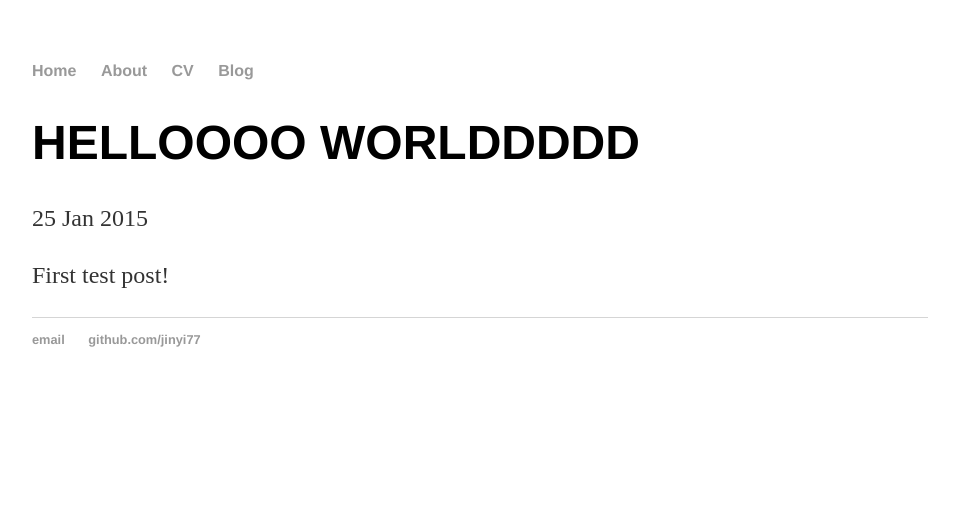
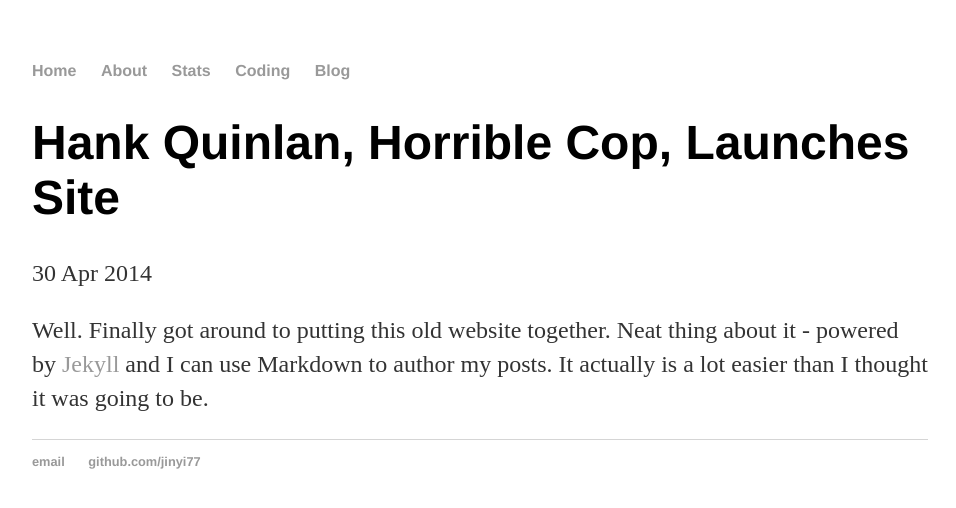
Before and after one commit to Jinyi77/Jinyi77.github.io, a Jekyll site: the page built from _posts/2014-04-30-hank-quinlan-site-launched.md, in a window 1280 px wide. Shown: the top 508 px of the page, without its empty margins (160-1116 px from the left). Built offline with Jekyll 4.4.1, drawn with Linux system fonts in a browser that asks for light colours.

Commit message:
Initial commit

```diff
--- a/_config.yml
+++ b/_config.yml
@@ -1,3 +1,3 @@
-name: Jinyi
+name: Hank Quinlan, Horrible Cop
 markdown: kramdown
 permalink: /blog/:year/:month/:day/:title
--- a/_layouts/default.html
+++ b/_layouts/default.html
@@ -13,7 +13,8 @@
 <ul>
 <li><a href="/">Home</a></li>
 <li><a href="/about">About</a></li>
-<li><a href="/cv">CV</a></li>
+<li><a href="/stats">Stats</a></li>
+<li><a href="/coding">Coding</a></li>
 <li><a href="/blog">Blog</a></li>
 </ul>
     </nav>
@@ -25,7 +26,7 @@
 
   <footer>
    <ul>
-   <li><a href="mailto:jinyi.likes.kiwi@gmail.com">email</a></li>
+   <li><a href="mailto:Jinyi77@gmail.com">email</a></li>
    <li><a href="https://github.com/jinyi77">github.com/jinyi77</a></li>
    </ul>
   </footer>
--- a/_posts/2014-04-30-hank-quinlan-site-launched.md
+++ b/_posts/2014-04-30-hank-quinlan-site-launched.md
@@ -1,7 +1,7 @@
 ---
 layout: post
-title: "HELLOOOO WORLDDDDD"
-date: 2015-01-25
+title: "Hank Quinlan, Horrible Cop, Launches Site"
+date: 2014-04-30
 ---
 
-First test post!
+Well. Finally got around to putting this old website together. Neat thing about it - powered by [Jekyll](http://jekyllrb.com) and I can use Markdown to author my posts. It actually is a lot easier than I thought it was going to be.
--- a/blog/index.html
+++ b/blog/index.html
@@ -1,6 +1,6 @@
 ---
 layout: default
-title: Jinyi
+title: Hank Quinlan's Blog
 ---
 <h1>{{ page.title }}</h1>
 <ul class="posts">
```
Also changed, not shown: about/index.html (added, +15 -0 lines), blog/atom.xml (+5 -5 lines), coding/index.html (added, +22 -0 lines), index.html (+5 -5 lines), stats/index.html (added, +22 -0 lines), README.md.
